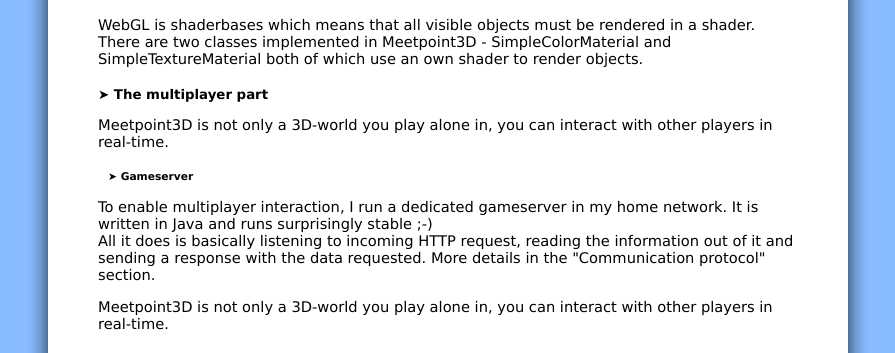
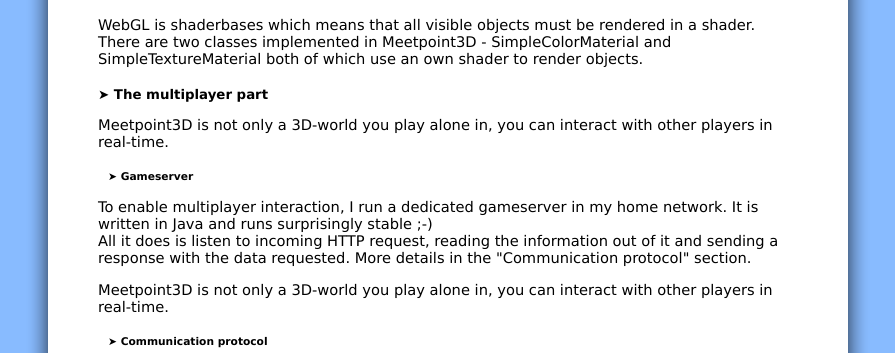
Before and after one commit to barkbeetle/Meetpoint3D, a PHP site: page /index.php?content=project in a window 1280 px wide. Shown: the part 1156-1509 px from the top of the page, without its empty margins (192-1087 px from the left). Run offline with PHP 8.4, Linux system fonts and the light colour scheme.

Commit message:
Fixed some typos in project description.

```diff
--- a/project.php
+++ b/project.php
@@ -1,7 +1,7 @@
 <div class="title">The Project</div>
 <div class="title2">Project Goal</div>
 <p>
-	Meetpoint3D startet as a school project where we had to create a website. Having heard about WebGL I wanted to try this technology and gain some experience in OpenGL and 3D design.
+	Meetpoint3D is a school project where we had to create a website. Having heard about WebGL I wanted to try this technology and gain some experience in OpenGL and 3D design.
 </p>
 
 <div class="title2">Components of a three-dimensional world</div>
@@ -38,7 +38,7 @@
 <div class="title3">Gameserver</div>
 <p>
 	To enable multiplayer interaction, I run a dedicated gameserver in my home network. It is written in Java and runs surprisingly stable ;-)<br/>
-	All it does is basically listening to incoming HTTP request, reading the information out of it and sending a response with the data requested. More details in the "Communication protocol" section.
+	All it does is listen to incoming HTTP request, reading the information out of it and sending a response with the data requested. More details in the "Communication protocol" section.
 </p>
 <p>
 	Meetpoint3D is not only a 3D-world you play alone in, you can interact with other players in real-time.
```
